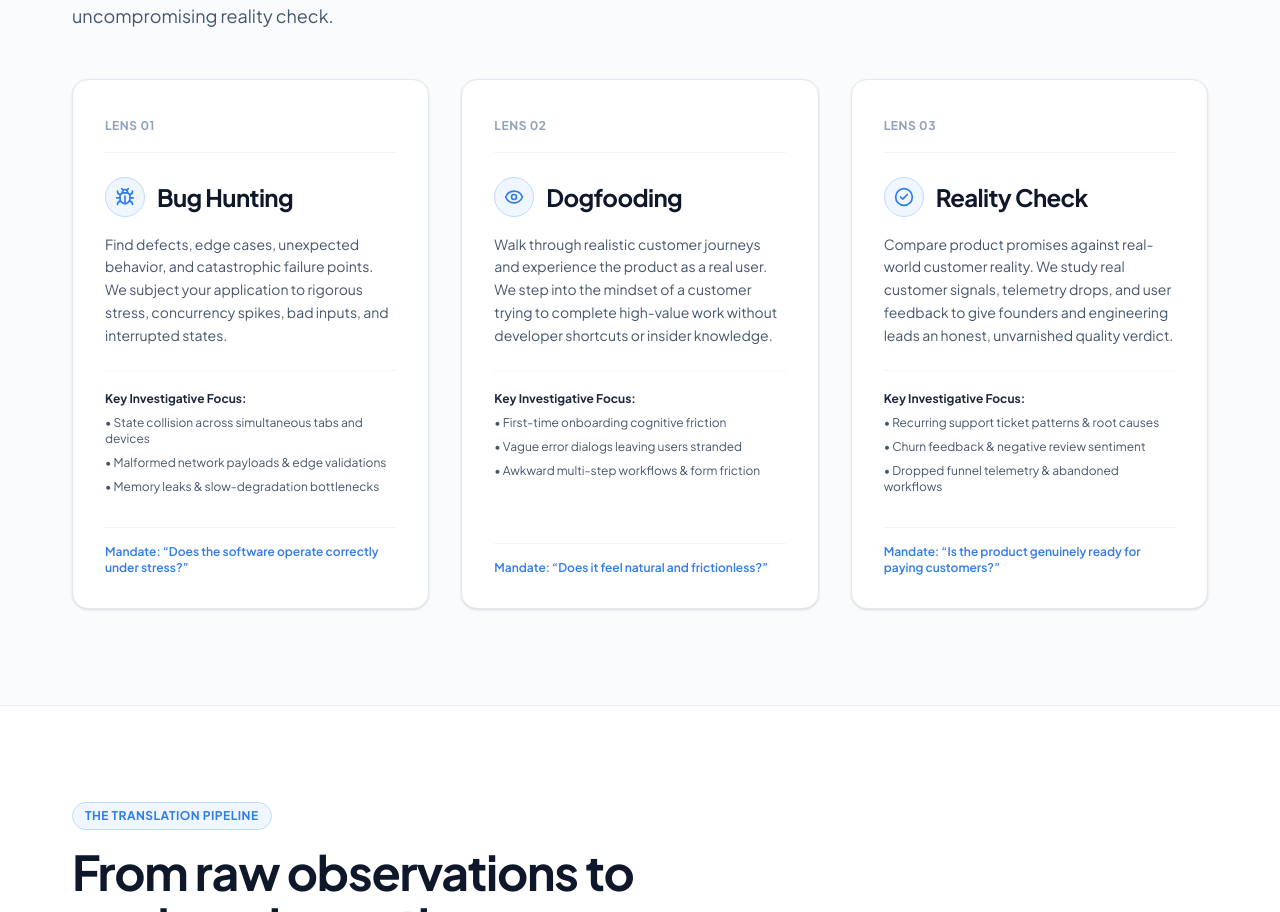
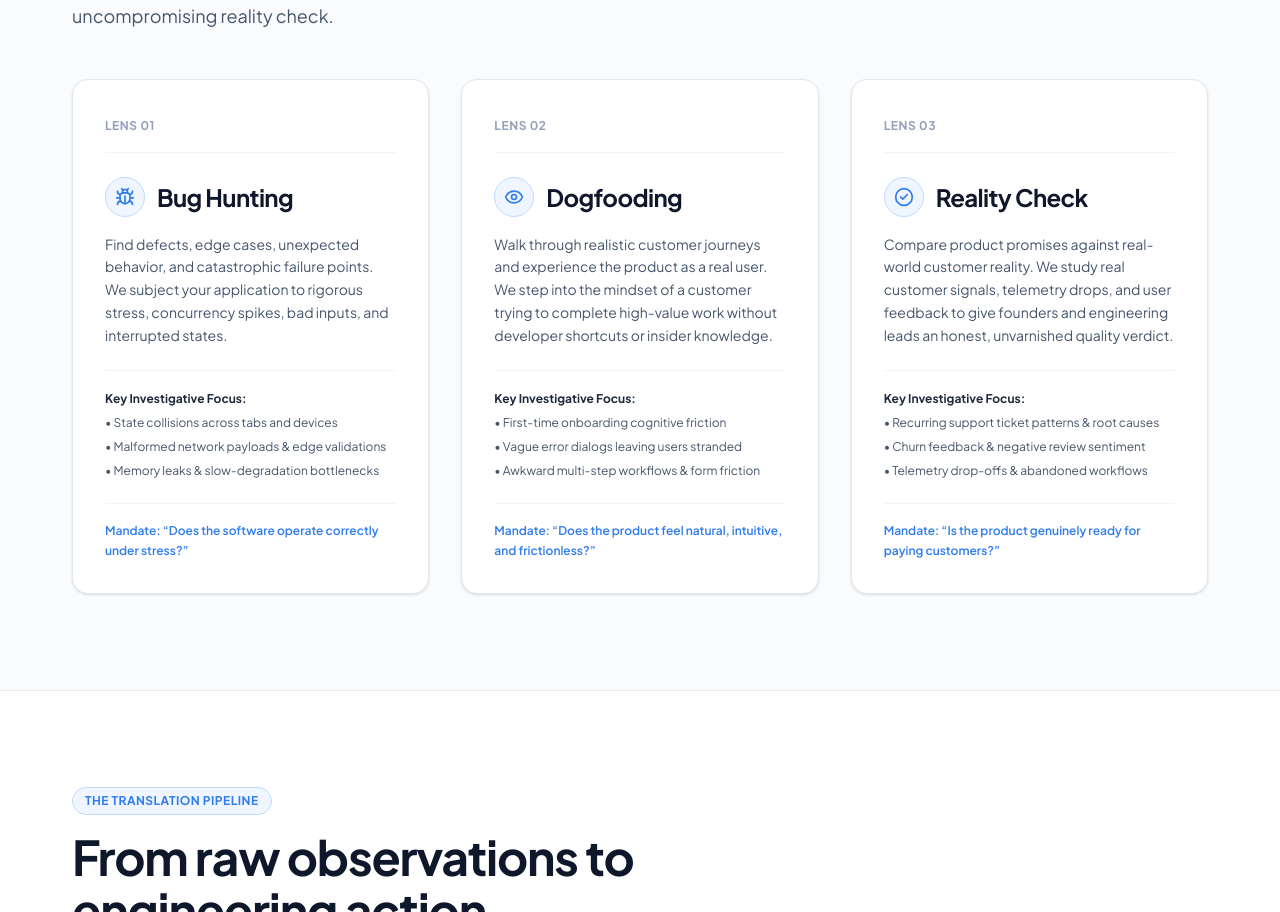
Before and after one commit to Yushu4u/nishkama-cl, a Next.js app: page /quality-advocacy in a window 1280 px wide. Shown: the part 1148-2060 px from the top of the page. Built offline with nearby package versions, Linux system fonts and the light colour scheme.

Commit message:
fix(advocacy): align mandate divider lines and footers across Three Lenses cards

```diff
--- a/src/app/quality-advocacy/page.tsx
+++ b/src/app/quality-advocacy/page.tsx
@@ -58,6 +58,7 @@ export default function QualityAdvocacyPage() {
           <div className="mt-12 grid gap-8 lg:grid-cols-3">
             {/* Lens 1: BUG HUNTING */}
             <div className="rounded-2xl border border-slate-200 bg-white p-8 shadow-sm flex flex-col justify-between hover:border-[#BFDBFE] transition-all">
+              <div className="flex-1 flex flex-col justify-between">
                 <div>
                   <div className="pb-4 border-b border-slate-100">
                     <span className="text-xs font-bold uppercase tracking-wider text-slate-400">
@@ -77,22 +78,24 @@ export default function QualityAdvocacyPage() {
                     We subject your application to rigorous stress, concurrency spikes, bad inputs,
                     and interrupted states.
                   </p>
+                </div>
 
                 <div className="mt-6 pt-5 border-t border-slate-100 space-y-2 text-xs text-slate-600">
                   <p className="font-bold text-slate-800">Key Investigative Focus:</p>
-                  <p>• State collision across simultaneous tabs and devices</p>
+                  <p>• State collisions across tabs and devices</p>
                   <p>• Malformed network payloads &amp; edge validations</p>
                   <p>• Memory leaks &amp; slow-degradation bottlenecks</p>
                 </div>
               </div>
 
-              <div className="mt-8 pt-4 border-t border-slate-100 text-xs font-semibold text-[#2F7CEF]">
+              <div className="mt-6 pt-4 border-t border-slate-100 min-h-[58px] flex items-center text-xs font-semibold text-[#2F7CEF] leading-relaxed">
                 Mandate: &ldquo;Does the software operate correctly under stress?&rdquo;
               </div>
             </div>
 
             {/* Lens 2: DOGFOODING */}
             <div className="rounded-2xl border border-slate-200 bg-white p-8 shadow-sm flex flex-col justify-between hover:border-[#BFDBFE] transition-all">
+              <div className="flex-1 flex flex-col justify-between">
                 <div>
                   <div className="pb-4 border-b border-slate-100">
                     <span className="text-xs font-bold uppercase tracking-wider text-slate-400">
@@ -112,6 +115,7 @@ export default function QualityAdvocacyPage() {
                     We step into the mindset of a customer trying to complete high-value work without
                     developer shortcuts or insider knowledge.
                   </p>
+                </div>
 
                 <div className="mt-6 pt-5 border-t border-slate-100 space-y-2 text-xs text-slate-600">
                   <p className="font-bold text-slate-800">Key Investigative Focus:</p>
@@ -121,13 +125,14 @@ export default function QualityAdvocacyPage() {
                 </div>
               </div>
 
-              <div className="mt-8 pt-4 border-t border-slate-100 text-xs font-semibold text-[#2F7CEF]">
-                Mandate: &ldquo;Does it feel natural and frictionless?&rdquo;
+              <div className="mt-6 pt-4 border-t border-slate-100 min-h-[58px] flex items-center text-xs font-semibold text-[#2F7CEF] leading-relaxed">
+                Mandate: &ldquo;Does the product feel natural, intuitive, and frictionless?&rdquo;
               </div>
             </div>
 
             {/* Lens 3: REALITY CHECK */}
             <div className="rounded-2xl border border-slate-200 bg-white p-8 shadow-sm flex flex-col justify-between hover:border-[#BFDBFE] transition-all">
+              <div className="flex-1 flex flex-col justify-between">
                 <div>
                   <div className="pb-4 border-b border-slate-100">
                     <span className="text-xs font-bold uppercase tracking-wider text-slate-400">
@@ -147,16 +152,17 @@ export default function QualityAdvocacyPage() {
                     signals, telemetry drops, and user feedback to give founders and engineering leads an
                     honest, unvarnished quality verdict.
                   </p>
+                </div>
 
                 <div className="mt-6 pt-5 border-t border-slate-100 space-y-2 text-xs text-slate-600">
                   <p className="font-bold text-slate-800">Key Investigative Focus:</p>
                   <p>• Recurring support ticket patterns &amp; root causes</p>
                   <p>• Churn feedback &amp; negative review sentiment</p>
-                  <p>• Dropped funnel telemetry &amp; abandoned workflows</p>
+                  <p>• Telemetry drop-offs &amp; abandoned workflows</p>
                 </div>
               </div>
 
-              <div className="mt-8 pt-4 border-t border-slate-100 text-xs font-semibold text-[#2F7CEF]">
+              <div className="mt-6 pt-4 border-t border-slate-100 min-h-[58px] flex items-center text-xs font-semibold text-[#2F7CEF] leading-relaxed">
                 Mandate: &ldquo;Is the product genuinely ready for paying customers?&rdquo;
               </div>
             </div>
```
Lines whose indentation alone changed are shown as unchanged.
